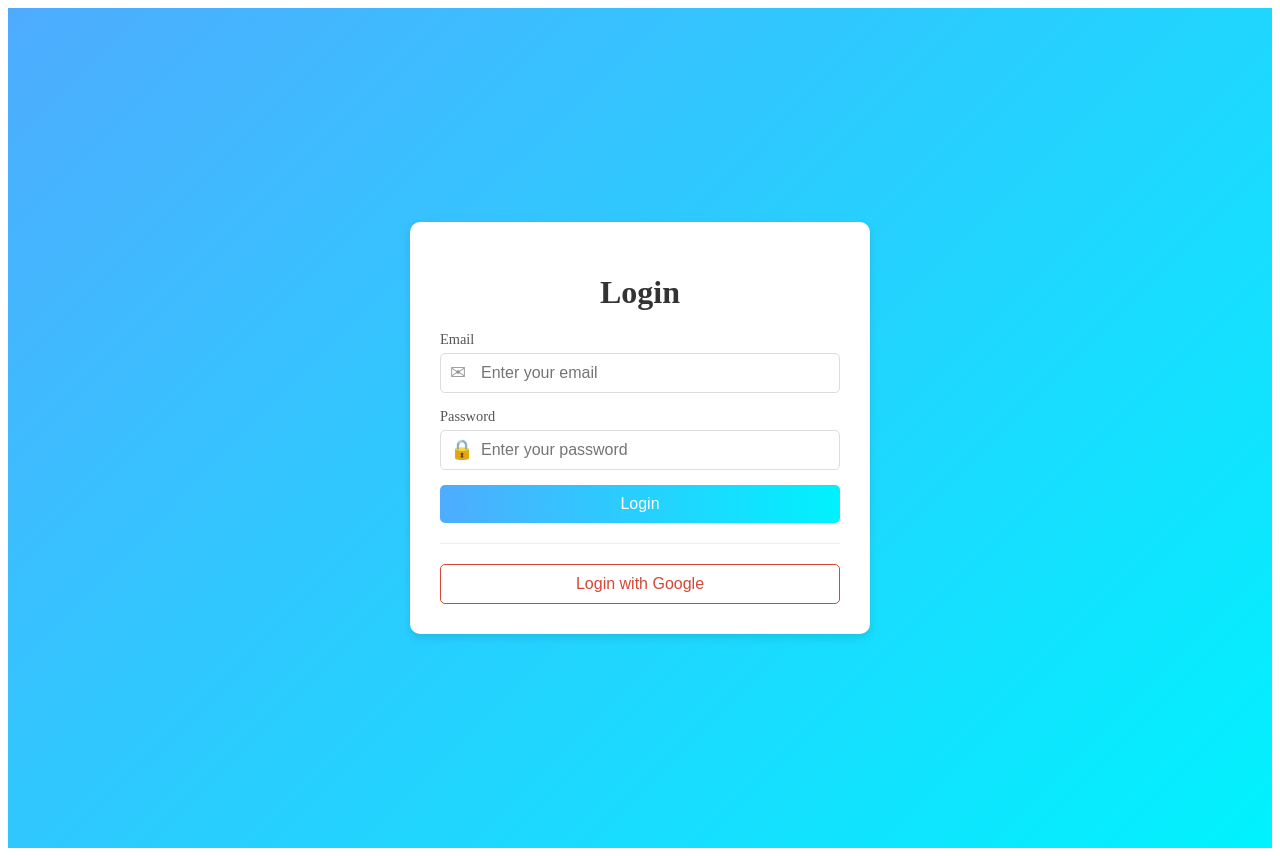
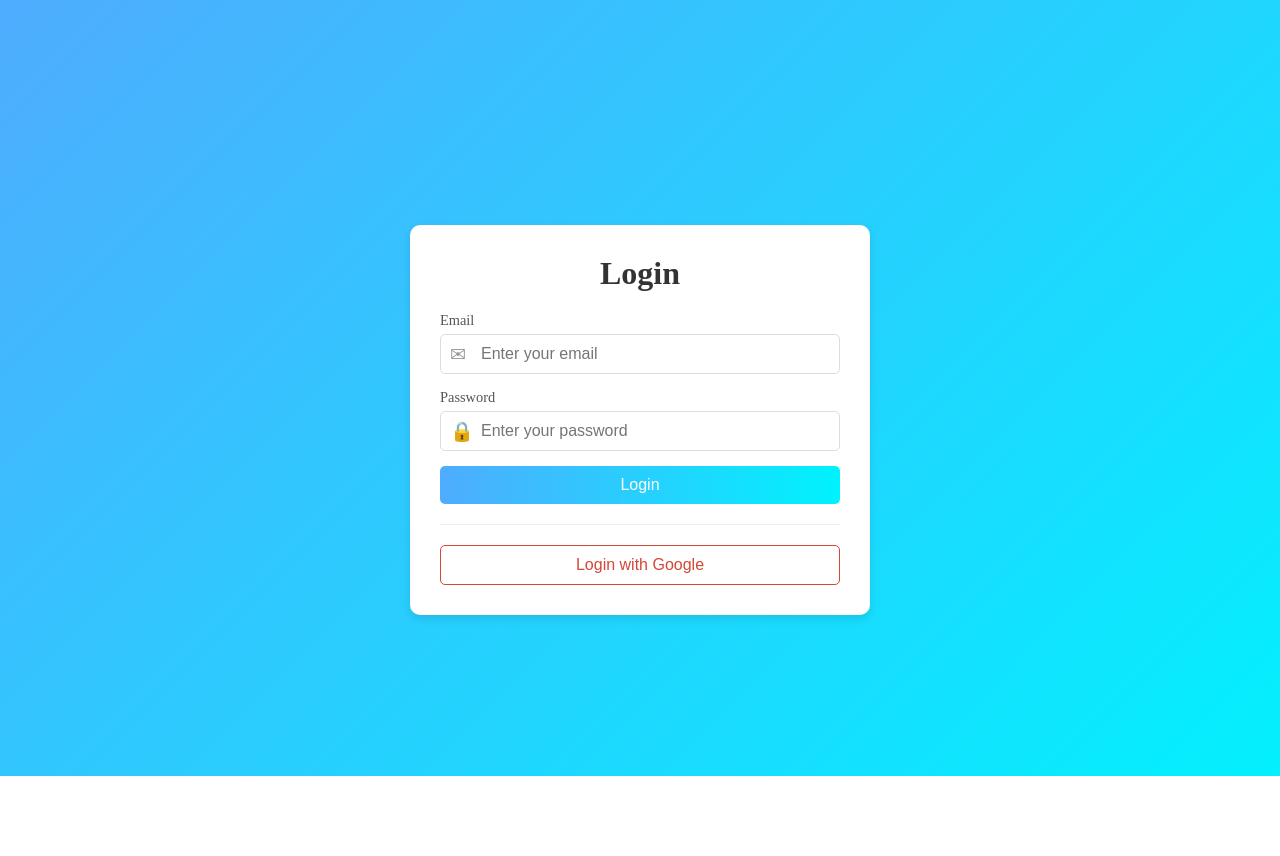
Before and after one commit to parv-wappnet/vue, a Vue app: page /login in a window 1280 px wide. After the commit the page ends 800 px from the top, so only its background shows below. Built offline with nearby package versions, Linux system fonts and the light colour scheme; no server answers.

Commit message:
ui bug fix

```diff
--- a/src/App.vue
+++ b/src/App.vue
@@ -1,6 +1,6 @@
 <!-- src/App.vue -->
 <template>
-  <div>
+  <div style="height: 97dvh; overflow: hidden;">
     <!-- Show navbar only if user is logged in -->
     <Navbar v-if="auth.user" />
     <router-view />
@@ -10,6 +10,6 @@
 <script setup>
 import Navbar from './components/Navbar.vue'
 import { useAuthStore } from '@stores/auth'
-
+import "./style.css"
 const auth = useAuthStore()
 </script>
--- a/src/components/Navbar.vue
+++ b/src/components/Navbar.vue
@@ -37,6 +37,7 @@ const logout = () => {
     align-items: center;
     box-shadow: 0 4px 10px rgba(0, 0, 0, 0.2);
     font-family: 'Segoe UI', Tahoma, Geneva, Verdana, sans-serif;
+    height: 20px;
 }
 
 .navbar-left .navbar-logo {
--- a/src/pages/ChatWindow.vue
+++ b/src/pages/ChatWindow.vue
@@ -153,7 +153,7 @@ onBeforeUnmount(() => {
 
 <style scoped>
 .chat-container {
-    min-height: 100vh;
+    min-height: 88dvh;
     display: flex;
     justify-content: center;
     align-items: center;
@@ -169,7 +169,7 @@ onBeforeUnmount(() => {
     max-width: 700px;
     display: flex;
     flex-direction: column;
-    height: calc(100vh - 10px);
+    height: 80dvh;
 }
 
 .chat-title {
--- a/src/style.css
+++ b/src/style.css
@@ -1,5 +1,5 @@
 :root {
-  font-family: system-ui, Avenir, Helvetica, Arial, sans-serif;
+  /* font-family: system-ui, Avenir, Helvetica, Arial, sans-serif;
   line-height: 1.5;
   font-weight: 400;
 
@@ -10,10 +10,13 @@
   font-synthesis: none;
   text-rendering: optimizeLegibility;
   -webkit-font-smoothing: antialiased;
-  -moz-osx-font-smoothing: grayscale;
+  -moz-osx-font-smoothing: grayscale; */
 }
-
-a {
+* {
+  margin: 0px;
+  padding: 0px;
+}
+/* a {
   font-weight: 500;
   color: #646cff;
   text-decoration: inherit;
@@ -76,4 +79,4 @@ button:focus-visible {
   button {
     background-color: #f9f9f9;
   }
-}
+} */
```
